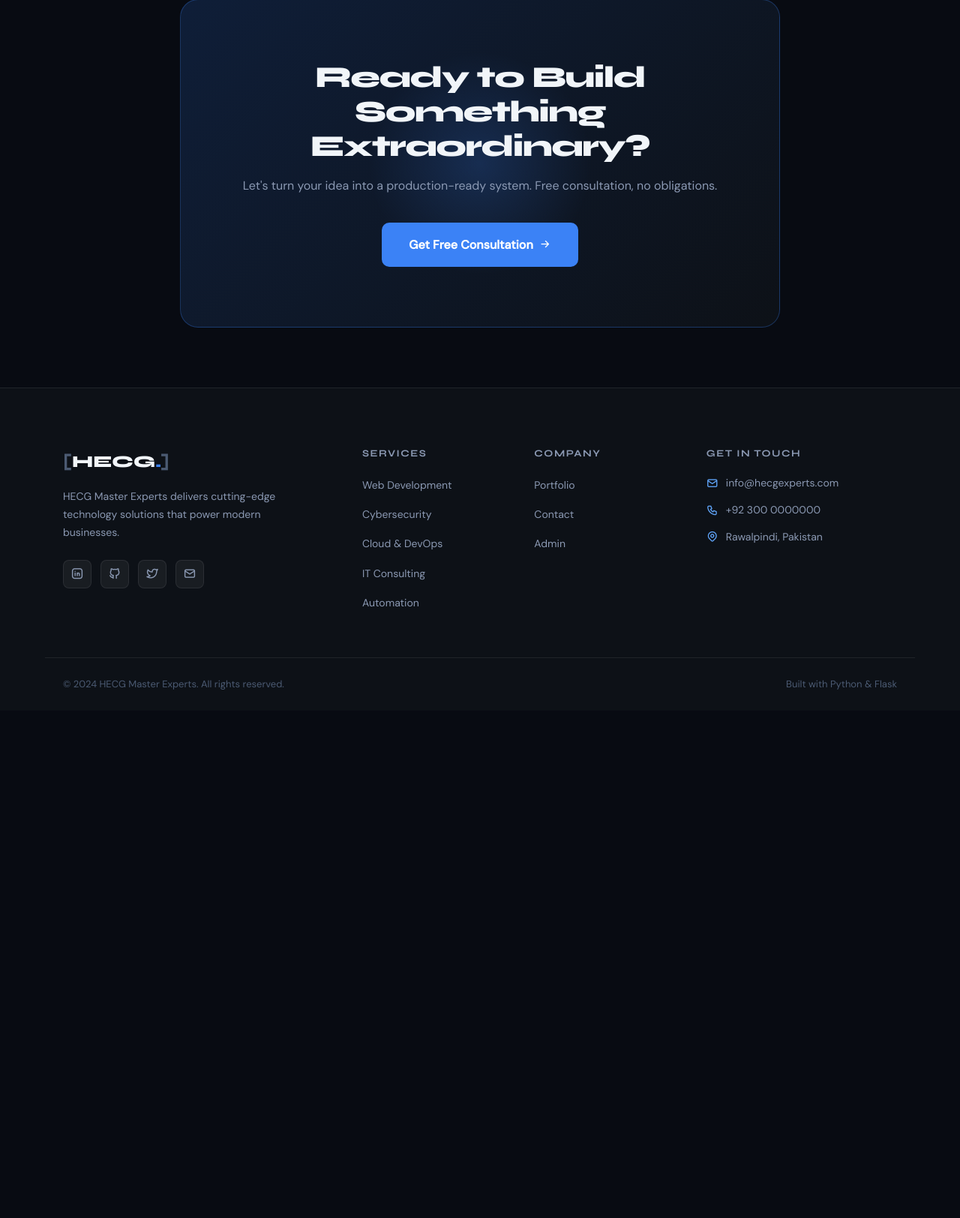
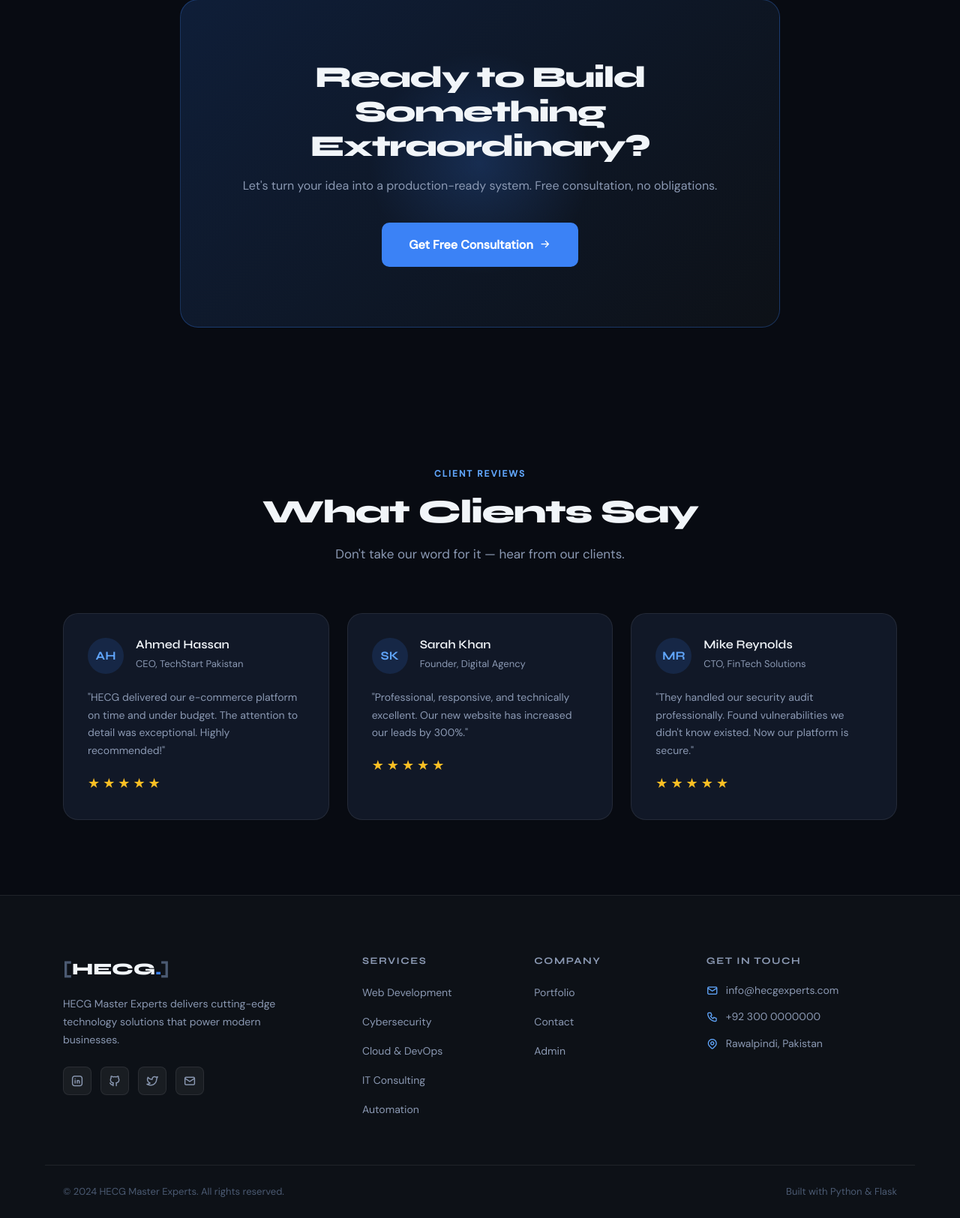
Before and after one commit to abdullahgill1172-stack/techsite, a Flask app: page / in a window 1280 px wide. Shown: the part 2852-4477 px from the top of the page at 75% size. Before the commit the page ends 3772 px from the top, so only its background shows below. Run offline with Flask 3, Linux system fonts and the light colour scheme.

Commit message:
add loading screen and testimonials

```diff
--- a/static/style.css
+++ b/static/style.css
@@ -1324,3 +1324,65 @@ a:hover, .btn-primary:hover {
 @media (max-width: 768px) {
     .testimonials-grid { grid-template-columns: 1fr; }
 }
+
+
+/* ═══ TESTIMONIALS ════════════════════════════════ */
+.testimonials-grid {
+    display: grid;
+    grid-template-columns: repeat(3, 1fr);
+    gap: 24px;
+}
+.testimonial-card {
+    background: var(--card);
+    border: 1px solid var(--border);
+    border-radius: var(--radius-lg);
+    padding: 32px;
+    transition: all 0.3s;
+}
+.testimonial-card:hover {
+    border-color: var(--border2);
+    transform: translateY(-4px);
+}
+.testimonial-header {
+    display: flex;
+    align-items: center;
+    gap: 16px;
+    margin-bottom: 20px;
+}
+.testimonial-avatar {
+    width: 48px;
+    height: 48px;
+    background: rgba(59,130,246,0.15);
+    color: #60a5fa;
+    font-family: 'Syne', sans-serif;
+    font-weight: 700;
+    border-radius: 50%;
+    display: flex;
+    align-items: center;
+    justify-content: center;
+}
+.testimonial-header h4 {
+    font-size: 16px;
+    font-weight: 600;
+    margin-bottom: 2px;
+    color: #f1f5f9;
+}
+.testimonial-header span {
+    font-size: 13px;
+    color: #8b99b3;
+}
+.testimonial-card p {
+    font-size: 14px;
+    color: #8b99b3;
+    line-height: 1.7;
+    margin-bottom: 16px;
+}
+.testimonial-stars {
+    color: #fbbf24;
+    font-size: 18px;
+    letter-spacing: 4px;
+}
+
+@media (max-width: 768px) {
+    .testimonials-grid { grid-template-columns: 1fr; }
+}
--- a/templates/index.html
+++ b/templates/index.html
@@ -212,4 +212,53 @@
     </div>
 </section>
 
+<!-- ══ TESTIMONIALS ════════════════════════════════ -->
+<section class="section">
+    <div class="container">
+        <div class="section-header" data-aos="fade-up">
+            <span class="section-tag">Client Reviews</span>
+            <h2>What Clients Say</h2>
+            <p>Don't take our word for it — hear from our clients.</p>
+        </div>
+
+        <div class="testimonials-grid">
+            <div class="testimonial-card" data-aos="fade-up" data-aos-delay="0">
+                <div class="testimonial-header">
+                    <div class="testimonial-avatar">AH</div>
+                    <div>
+                        <h4>Ahmed Hassan</h4>
+                        <span>CEO, TechStart Pakistan</span>
+                    </div>
+                </div>
+                <p>"HECG delivered our e-commerce platform on time and under budget. The attention to detail was exceptional. Highly recommended!"</p>
+                <div class="testimonial-stars">★★★★★</div>
+            </div>
+
+            <div class="testimonial-card" data-aos="fade-up" data-aos-delay="100">
+                <div class="testimonial-header">
+                    <div class="testimonial-avatar">SK</div>
+                    <div>
+                        <h4>Sarah Khan</h4>
+                        <span>Founder, Digital Agency</span>
+                    </div>
+                </div>
+                <p>"Professional, responsive, and technically excellent. Our new website has increased our leads by 300%."</p>
+                <div class="testimonial-stars">★★★★★</div>
+            </div>
+
+            <div class="testimonial-card" data-aos="fade-up" data-aos-delay="200">
+                <div class="testimonial-header">
+                    <div class="testimonial-avatar">MR</div>
+                    <div>
+                        <h4>Mike Reynolds</h4>
+                        <span>CTO, FinTech Solutions</span>
+                    </div>
+                </div>
+                <p>"They handled our security audit professionally. Found vulnerabilities we didn't know existed. Now our platform is secure."</p>
+                <div class="testimonial-stars">★★★★★</div>
+            </div>
+        </div>
+    </div>
+</section>
+
 {% endblock %}
```
